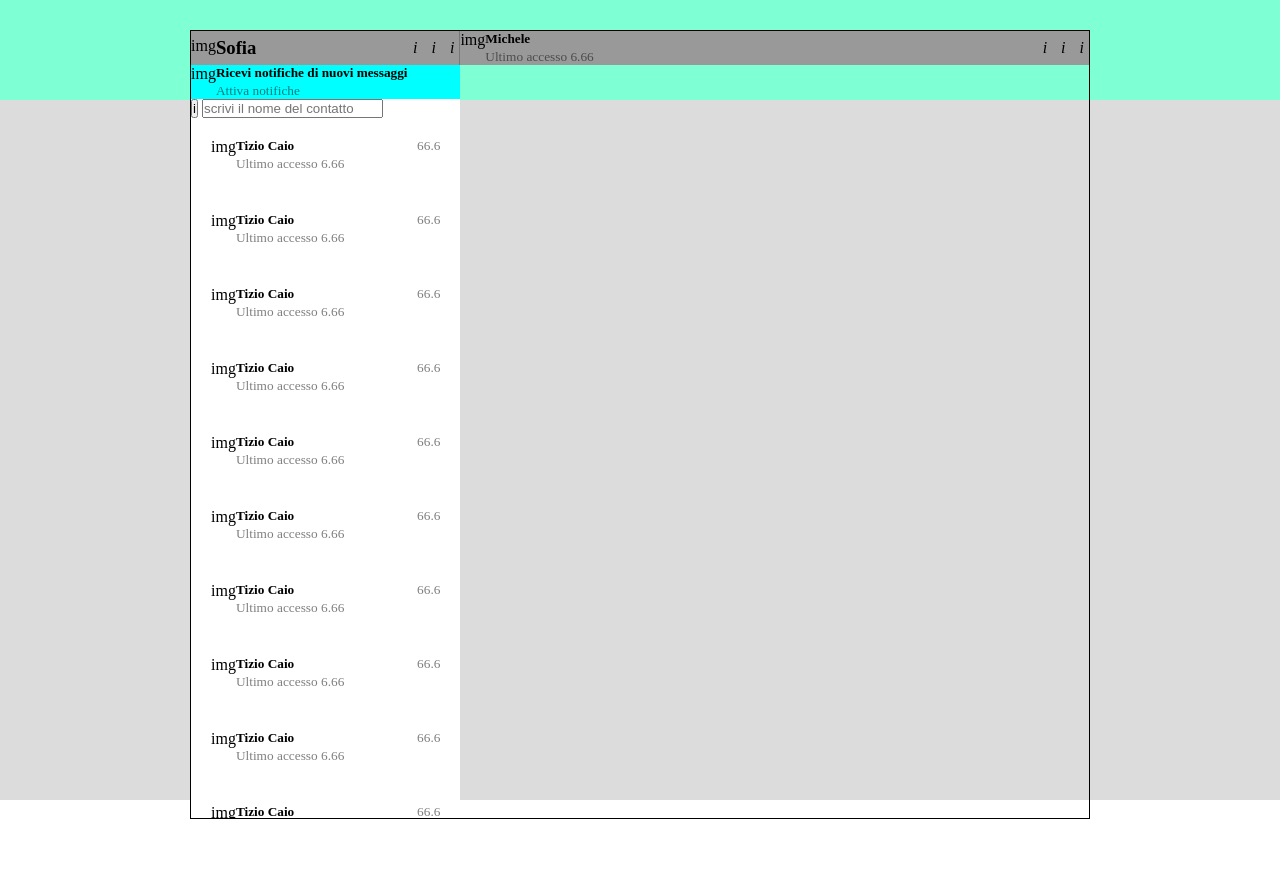
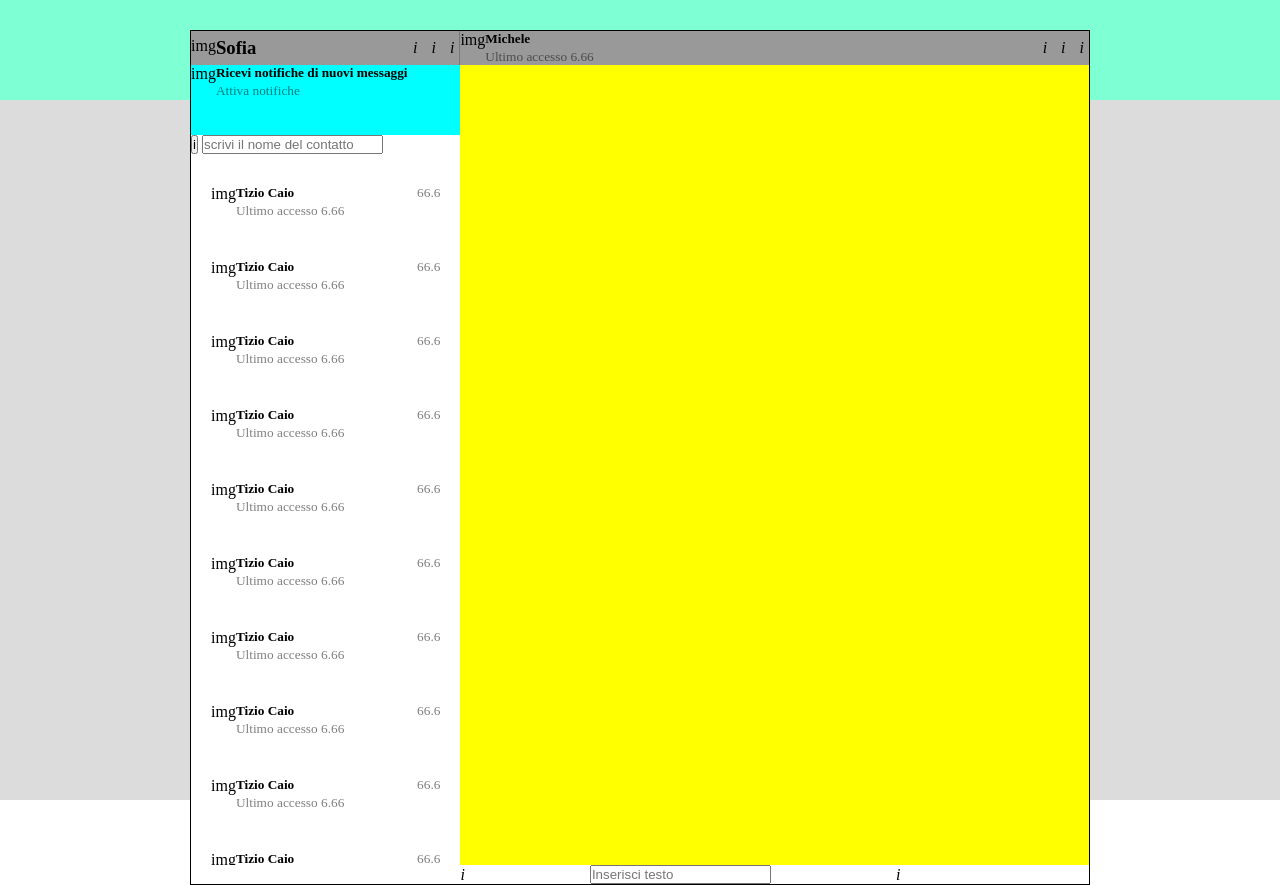
Before and after one commit to LucaPaolella/vue-boolzapp, a plain HTML site: page index.html in a window 1280 px wide. Before the commit the page ends 819 px from the top, so only its background shows below. Drawn offline with Linux system fonts and the light colour scheme.

Commit message:
struttura

```diff
--- a/css/style.css
+++ b/css/style.css
@@ -72,10 +72,12 @@ aside{
 
 .info {
     background-color: aqua;
+    min-height: 70px;
 }
 
 nav{
     background-color: white;
+    min-height: 30px;
 }
 
 .container-contatti{
@@ -92,3 +94,29 @@ nav{
 .contatto:hover{
     background-color: #555555;
 }
+
+/* Body Message*/
+
+.body-message{
+    background-color: yellow;
+    overflow-y: auto;
+    height: 800px;
+
+}
+
+.container-footer-body-message{
+    flex-direction: column;
+    width: 70%;
+}
+
+/*footer*/
+
+.container-footer{
+    justify-content: space-between;
+    align-items: center;
+    width: 70%;
+}
+
+.text{
+
+}
--- a/index.html
+++ b/index.html
@@ -46,6 +46,9 @@
                     </div>
                 </div>
             </header>
+
+            <div class="container-aside-body-message flex">
+
 
                 <aside class="flex">
                     <div class="info flex">
@@ -219,9 +222,26 @@
                     </div>
                 </aside>
 
-            <div class="body-message">
+                <div class="container-footer-body-message flex">
+                    <div class="body-message ">
 
                     </div>
+
+                    <footer>
+                        <div class="container-footer flex">
+                            <div>
+                                <i>i</i>
+                            </div>
+                            <div><input type="text" placeholder="Inserisci testo" class="text"></div>
+                            <div>
+                                <i>i</i>
+                            </div>
+                        </div>
+                    </footer>
+                </div>
+
+            </div>
+
         </div>
     </main>
 
```
Lines whose indentation alone changed are shown as unchanged.
